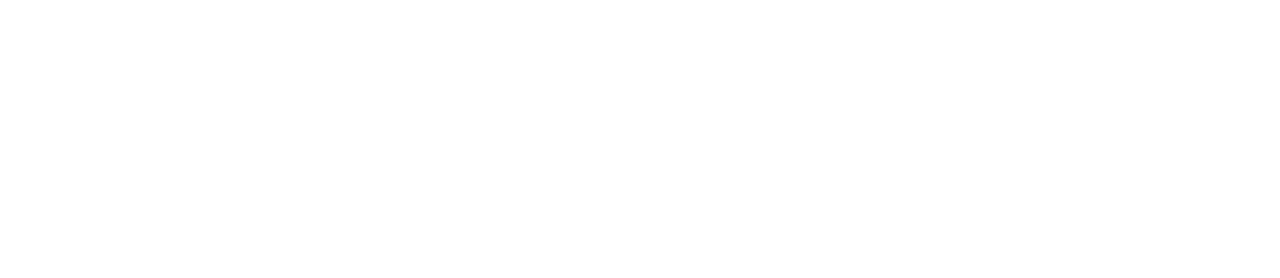
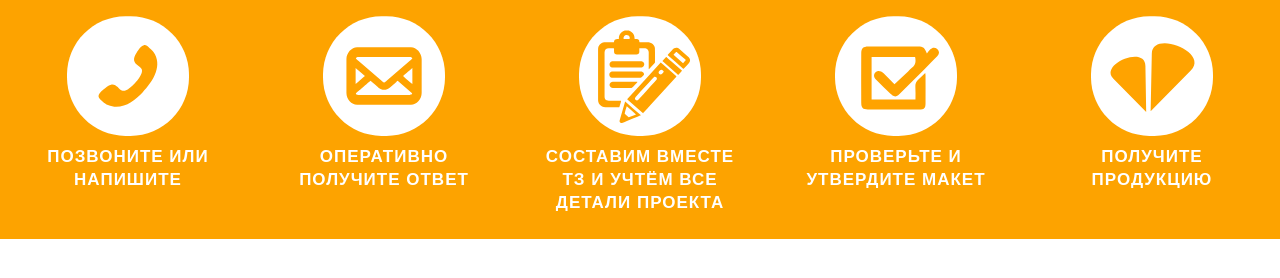
Before and after one commit to madekot/orange, a website: page source/pug/index.pug in a window 1280 px wide. Drawn offline with nearby package versions, Linux system fonts and the light colour scheme; files that its build step writes are made by us from their sources; files whose address does not match are found by name; a web font is replaced by a local one.

Commit message:
dev: верстает order-plan

```diff
--- /dev/null
+++ b/source/pug/includes/order-plan.pug
@@ -0,0 +1,20 @@
+mixin orderPlan(className, obj)
+  -
+    obj = obj || {};
+    obj.title = obj.title || 'lorem title';
+    obj.listItems = obj.listItems || [
+      {
+        modifierClass: '',
+        text: 'lorem lorem lorem',
+      },
+      {
+        modifierClass: '',
+        text: 'lorem lorem lorem',
+      },
+    ];
+
+  section(class=[className, 'order-plan'])
+    h2.visually-hidden #{obj.title}
+    ol.order-plan__list
+      each item in obj.listItems
+        li(class=['order-plan__item', item.modifierClass]) #{item.text}
--- a/source/pug/includes/variables.pug
+++ b/source/pug/includes/variables.pug
@@ -51,6 +51,31 @@ include map.pug
             map.typesProducts.wallStickers,
           ],
         },
+        orderPlan: {
+          title: 'План заказа',
+          listItems: [
+            {
+              text: 'Позвоните или напишите',
+              modifierClass: 'order-plan__item--phone-icon',
+            },
+            {
+              text: 'Оперативно получите ответ',
+              modifierClass: 'order-plan__item--email-icon',
+            },
+            {
+              text: 'Составим вместе тз и учтём все детали проекта',
+              modifierClass: 'order-plan__item--plan-icon',
+            },
+            {
+              text: 'Проверьте и утвердите макет',
+              modifierClass: 'order-plan__item--checkbox-icon',
+            },
+            {
+              text: 'Получите продукцию',
+              modifierClass: 'order-plan__item--product-icon',
+            },
+          ],
+        },
       },
       empty: {
         title: 'Копи Шоп Оранж: страница разработки',
--- a/source/pug/index.pug
+++ b/source/pug/index.pug
@@ -5,6 +5,7 @@ include includes/footer.pug
 include includes/types-works.pug
 include includes/about-us.pug
 include includes/types-products.pug
+include includes/order-plan.pug
 
 -
   var pageClassName = variables.page.main.className;
@@ -12,6 +13,7 @@ include includes/types-products.pug
 
   var aboutUs = variables.page.main.aboutUs;
   var typesProducts = variables.page.main.typesProducts;
+  var orderPlanData = variables.page.main.orderPlan
 
 <!DOCTYPE html>
 html(lang="ru")
@@ -23,6 +25,8 @@ html(lang="ru")
       //- +types-products(pageClassName + '__types-products', typesProducts)
       //- +about-us(pageClassName + '__about-us', aboutUs)
       //- +types-works(pageClassName + '__types-works')
+      div(class=pageClassName + '__wrap-order-plan')
+        +orderPlan(pageClassName + '__order-plan', orderPlanData)
 
 
 
--- /dev/null
+++ b/source/sass/blocks/order-plan.scss
@@ -0,0 +1,74 @@
+.order-plan {
+  padding-top: 15px;
+  background-color: $mainColor;
+}
+
+.order-plan__list {
+  display: flex;
+  flex-wrap: wrap;
+
+  margin: 0;
+  padding: 0;
+  list-style: none;
+}
+
+.order-plan__item {
+  flex-grow: 1;
+
+  width: 210px;
+
+  padding-top: 130px;
+  padding-left: 20px;
+  padding-right: 20px;
+  box-sizing: border-box;
+
+  display: flex;
+  justify-content: center;
+  text-align: center;
+
+  color: #ffffff;
+  font-family: $mainFont;
+  font-weight: bold;
+  letter-spacing: 1px;
+  font-size: 17px;
+  line-height: 23px;
+  text-transform: uppercase;
+
+  background-image: url($cssPath + "no-image.png");
+  background-repeat: no-repeat;
+  background-position: top center;
+  background-size: 122px 122px;
+}
+
+.order-plan__item {
+  margin-bottom: 25px;
+}
+
+.order-plan__item--phone-icon {
+  background-image: url($cssPath + "order-plan__phone-icon.svg");
+}
+
+.order-plan__item--email-icon {
+  background-image: url($cssPath + "order-plan__email-icon.svg");
+}
+
+.order-plan__item--plan-icon {
+  background-image: url($cssPath + "order-plan__plan-icon.svg");
+}
+
+.order-plan__item--checkbox-icon {
+  background-image: url($cssPath + "order-plan__checkbox-icon.svg");
+}
+
+.order-plan__item--product-icon {
+  background-image: url($cssPath + "order-plan__product-icon.svg");
+}
+
+@media (max-width: $mobileBreakpoint) {
+  .order-plan__item {
+    width: 50%;
+    margin-bottom: 30px;
+    padding-top: 95px;
+    background-size: 80px 80px;
+  }
+}
--- a/source/sass/blocks/page.scss
+++ b/source/sass/blocks/page.scss
@@ -34,6 +34,16 @@
   padding-right: 15px;
 }
 
+.page__wrap-order-plan {
+  background-color: $mainColor;
+}
+
+.page__order-plan {
+  margin-left: auto;
+  margin-right: auto;
+  max-width: 1300px;
+}
+
 .page__decorative-line {}
 
 .page__footer {
--- a/source/sass/style.scss
+++ b/source/sass/style.scss
@@ -14,6 +14,7 @@
 @import "blocks/about-us-item.scss";
 @import "blocks/types-products.scss";
 @import "blocks/types-products-list.scss";
+@import "blocks/order-plan.scss";
 @import "blocks/footer.scss";
 @import "blocks/page.scss";
 @import "blocks/page-empty.scss";
```
Also changed, not shown: source/img/no-image.png (added), source/img/order-plan__checkbox-icon.svg (added), source/img/order-plan__email-icon.svg (added), source/img/order-plan__phone-icon.svg (added), source/img/order-plan__plan-icon.svg (added), source/img/order-plan__product-icon.svg (added).
